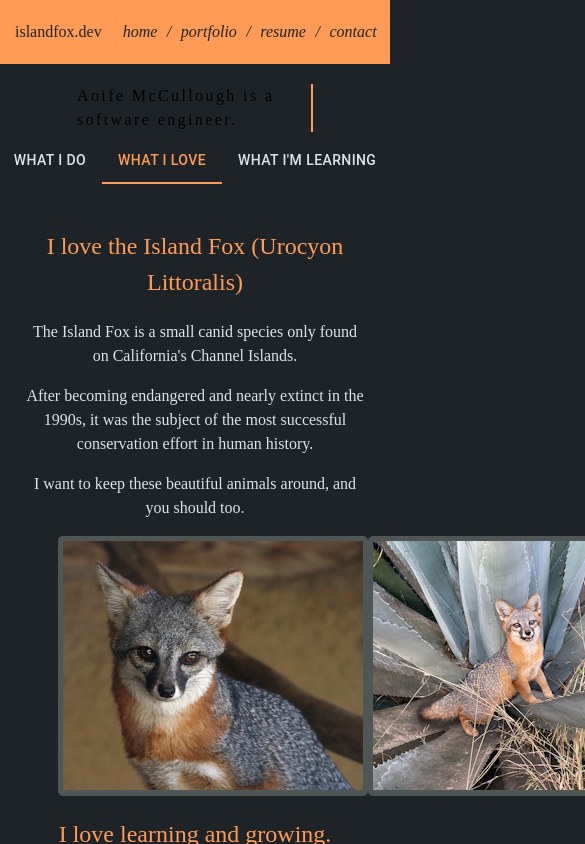
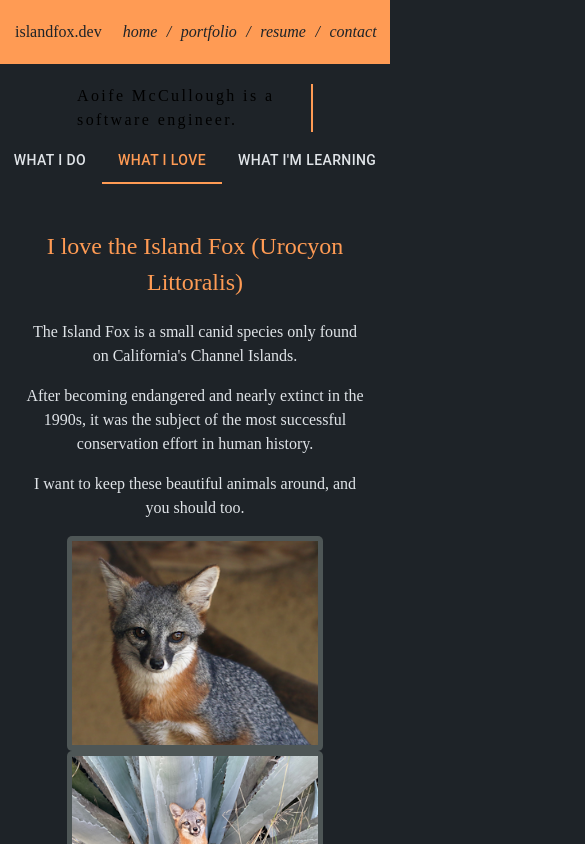
Before and after one commit to AoifeMcCull/IslandFoxDotDev, a React (Vite) app: page / in a window 390 px wide. Both pictures are taken after a click on the tab "WHAT I LOVE". Shown: the top 844 px of the page, 585 px wide, since content can reach past the window. Built offline with nearby package versions, Linux system fonts and the light colour scheme; a web font is replaced by a local one.

Commit message:
fixed WhatILove on mobile

```diff
--- a/src/components/Home/WhatILove/WhatILove.css
+++ b/src/components/Home/WhatILove/WhatILove.css
@@ -7,6 +7,17 @@
 
 }
 
+@media only screen and (max-width: 780px){
+    .imageContainer{
+        flex-direction: column;
+    }
+    .oneImage{
+        max-width: 90%;
+    }
+    .oneImage img{
+        max-width: 100%;
+    }
+}
 .oneImage{
     padding: 5px;
     background-color: var(--component-darkgrey);
```
Also changed, not shown: src/components/Resume/Resume.jsx (added, +12 -0 lines), src/components/Resume/Resume.css (added).
